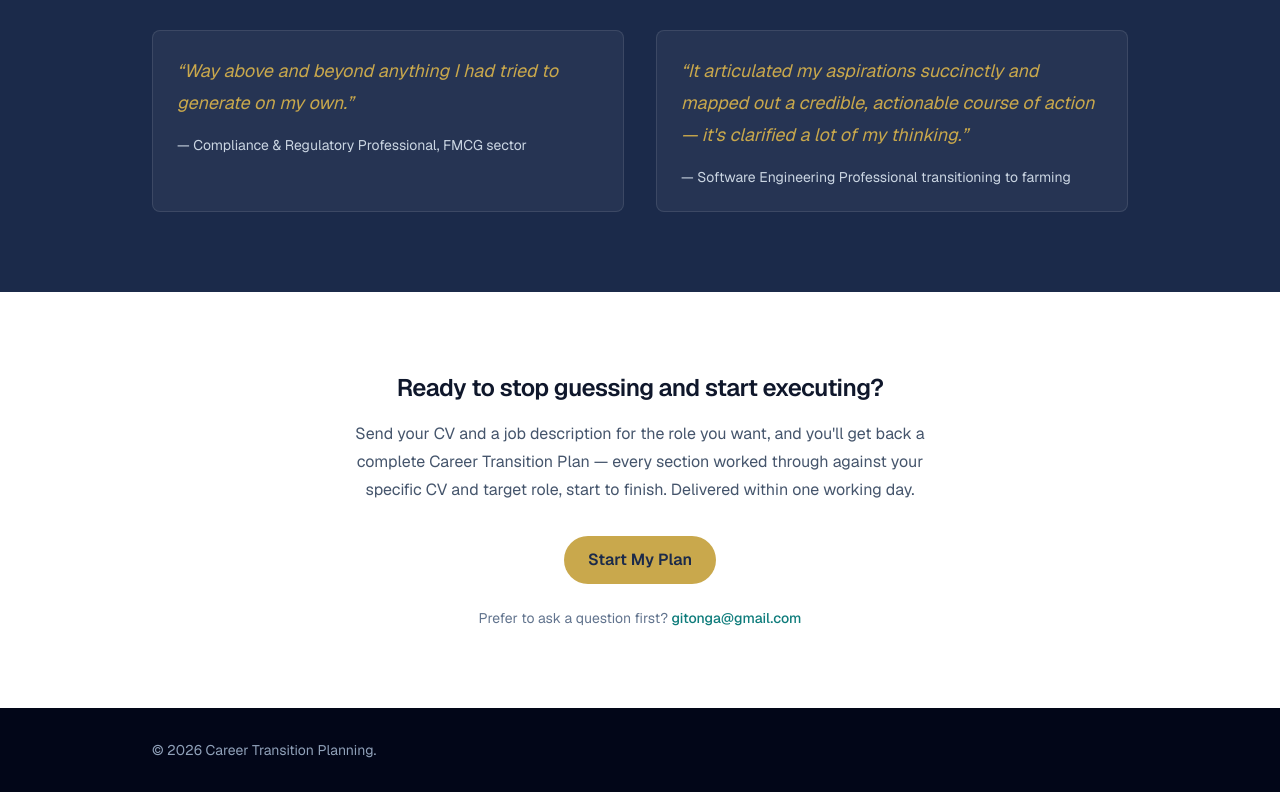
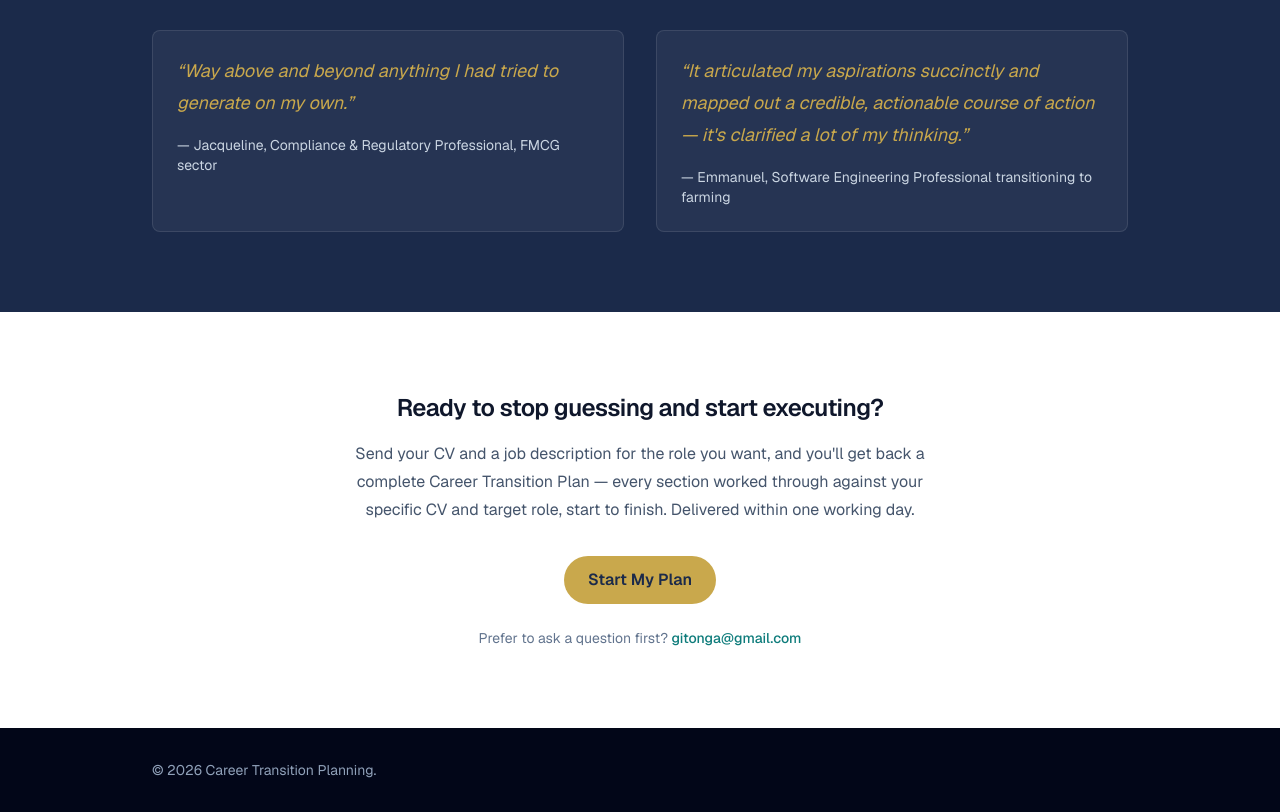
Before and after one commit to ericgitonga/career-transition, a Next.js app in the folder landing/: page / in a window 1280 px wide. Shown: the part 4380-5192 px from the top of the page. Built offline with nearby package versions, Linux system fonts and the light colour scheme.

Commit message:
Use first names for both testimonial attributions
Switch from fully anonymized attributions to first-name-only, applied
consistently to both testimonials.

```diff
--- a/landing/src/app/page.tsx
+++ b/landing/src/app/page.tsx
@@ -106,12 +106,12 @@ type Testimonial = {
 const TESTIMONIALS: Testimonial[] = [
   {
     quote: "Way above and beyond anything I had tried to generate on my own.",
-    attribution: "Compliance & Regulatory Professional, FMCG sector",
+    attribution: "Jacqueline, Compliance & Regulatory Professional, FMCG sector",
   },
   {
     quote:
       "It articulated my aspirations succinctly and mapped out a credible, actionable course of action — it's clarified a lot of my thinking.",
-    attribution: "Software Engineering Professional transitioning to farming",
+    attribution: "Emmanuel, Software Engineering Professional transitioning to farming",
   },
 ];
 
```
Also changed, not shown: 1 other file (tests, documents, lock files or other folders).
